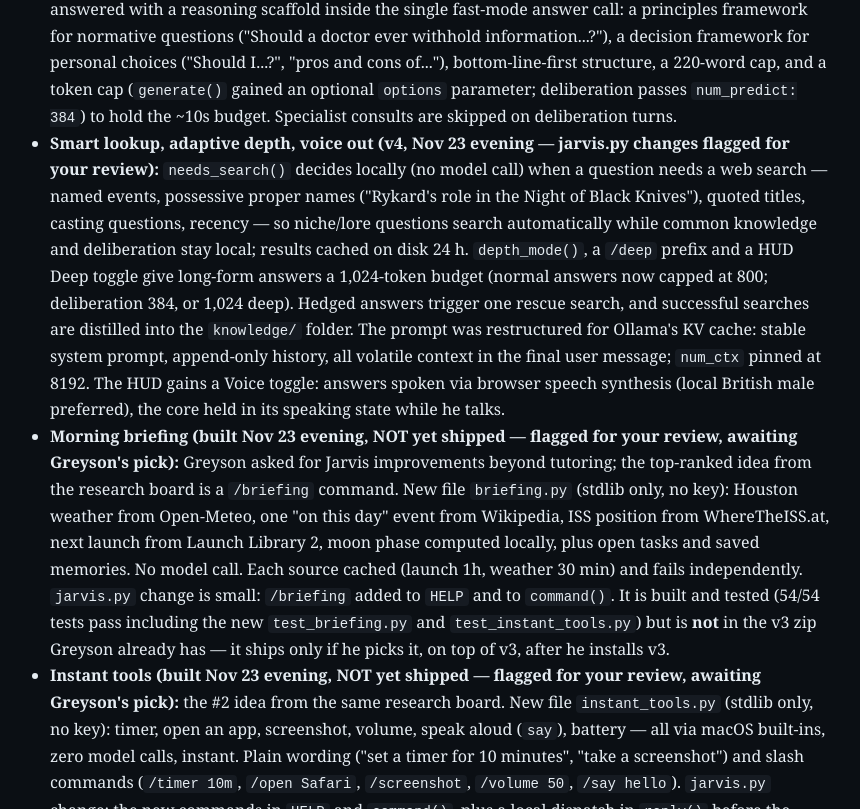
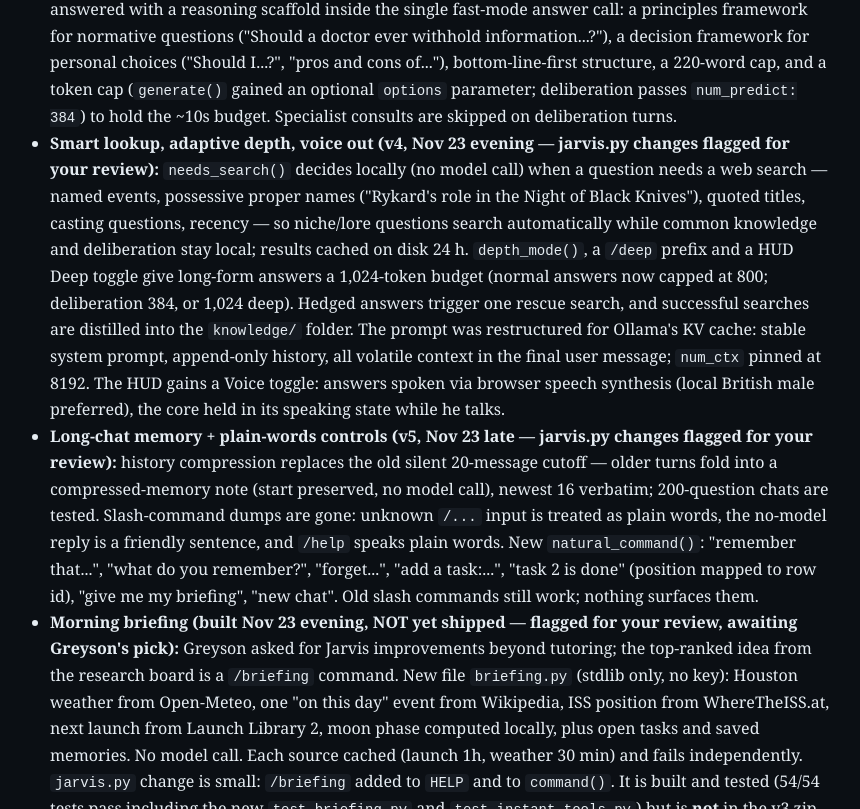
Before and after one commit to GreysonMarker/greysonmarker.github.io, a plain HTML site: page hq/brief.html in a window 1280 px wide. Shown: the part 1773-2582 px from the top of the page, without its empty margins (220-1080 px from the left). Drawn offline with Linux system fonts and the light colour scheme.

Commit message:
Brief: v5 long-chat memory + plain-words controls

```diff
--- a/hq/brief.html
+++ b/hq/brief.html
@@ -60,7 +60,7 @@ The rulebook is <code>AGENTS.md</code> in that repo. Public pages: the HUD at
       (<code>jarvis-files-v2.zip</code>); its repo PR is branch <code>orion/jarvis-v2</code>.
       <b>Jarvis v3 (Nov 23)</b> adds deliberation mode — see below. <b>v4 (Nov 23
       evening)</b> adds smart auto-lookup, adaptive depth and voice out. Test suite
-      is at 71/71 passing, plus a 300-question benchmark in <code>benchmark/</code>
+      is at 83/83 passing, plus a 300-question benchmark in <code>benchmark/</code>
       (300/300 on the decision layer; live model timing still to be run on the Mac).</li>
   <li>The old ChatGPT-hosted copy (chatgpt.site) is <b>retired</b> — Greyson rejected
       the domain and the slow on-device model. Do not treat it as current.</li>
@@ -113,6 +113,16 @@ in the PR if you disagree.</p>
       the final user message; <code>num_ctx</code> pinned at 8192. The HUD gains a
       Voice toggle: answers spoken via browser speech synthesis (local British
       male preferred), the core held in its speaking state while he talks.</li>
+  <li><b>Long-chat memory + plain-words controls (v5, Nov 23 late — jarvis.py
+      changes flagged for your review):</b> history compression replaces the old
+      silent 20-message cutoff — older turns fold into a compressed-memory note
+      (start preserved, no model call), newest 16 verbatim; 200-question chats are
+      tested. Slash-command dumps are gone: unknown <code>/...</code> input is
+      treated as plain words, the no-model reply is a friendly sentence, and
+      <code>/help</code> speaks plain words. New <code>natural_command()</code>:
+      "remember that...", "what do you remember?", "forget...", "add a task:...",
+      "task 2 is done" (position mapped to row id), "give me my briefing",
+      "new chat". Old slash commands still work; nothing surfaces them.</li>
   <li><b>Morning briefing (built Nov 23 evening, NOT yet shipped — flagged for your
       review, awaiting Greyson's pick):</b> Greyson asked for Jarvis improvements
       beyond tutoring; the top-ranked idea from the research board is a
```
